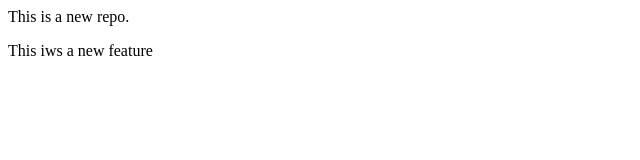
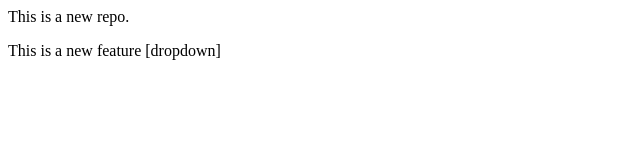
Before and after one commit to sswara18/localrepo, a plain HTML site: page index.html in a window 1280 px wide. Shown: the full height of the page, 0-640 px from the left. Drawn offline with Linux system fonts and the light colour scheme.

Commit message:
Add dropdown

```diff
--- a/index.html
+++ b/index.html
@@ -1,2 +1,2 @@
 <p>This is a new repo.</p>
-<p>This iws a new feature</p>
+<p>This is a new feature [dropdown]</p>
```
